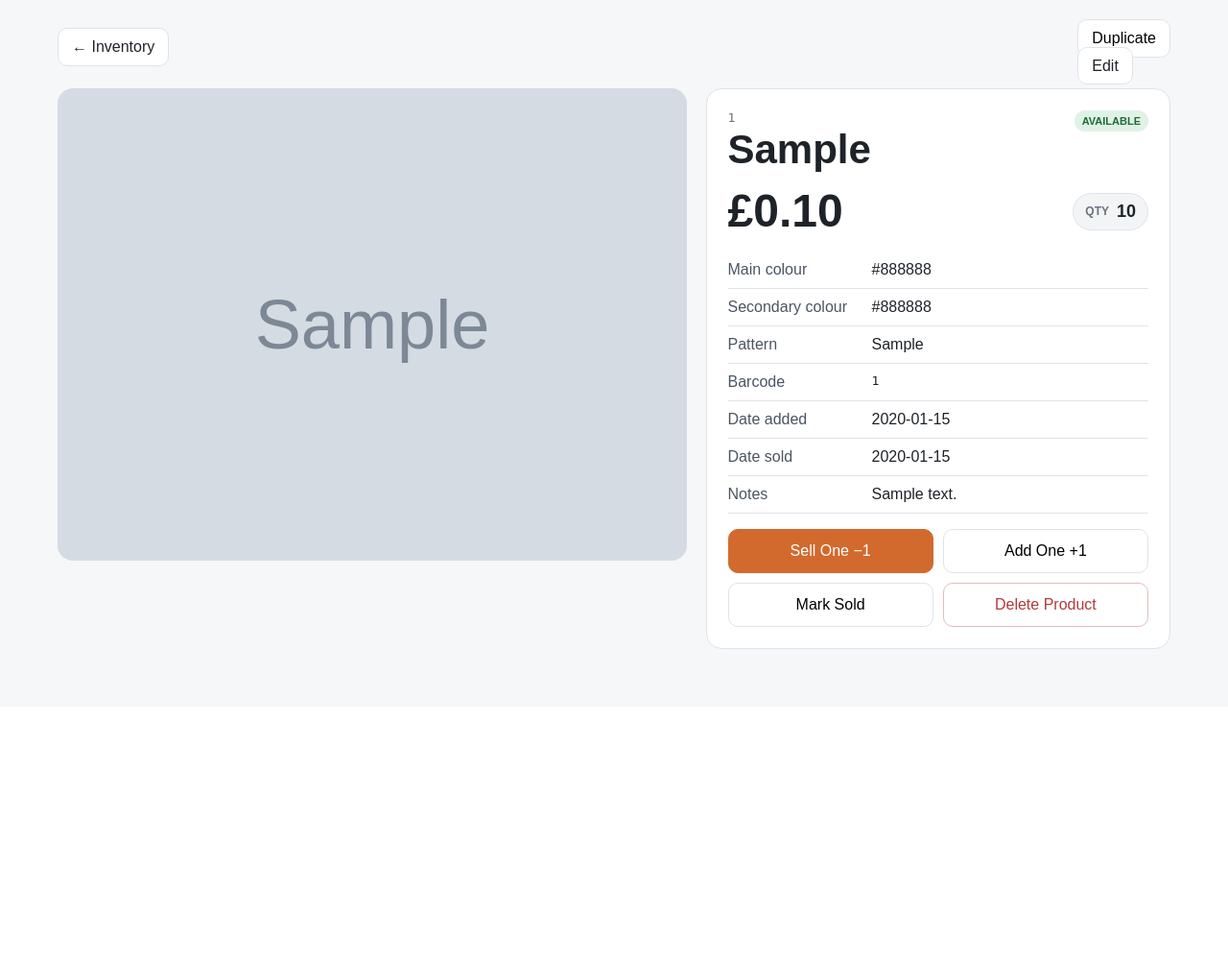
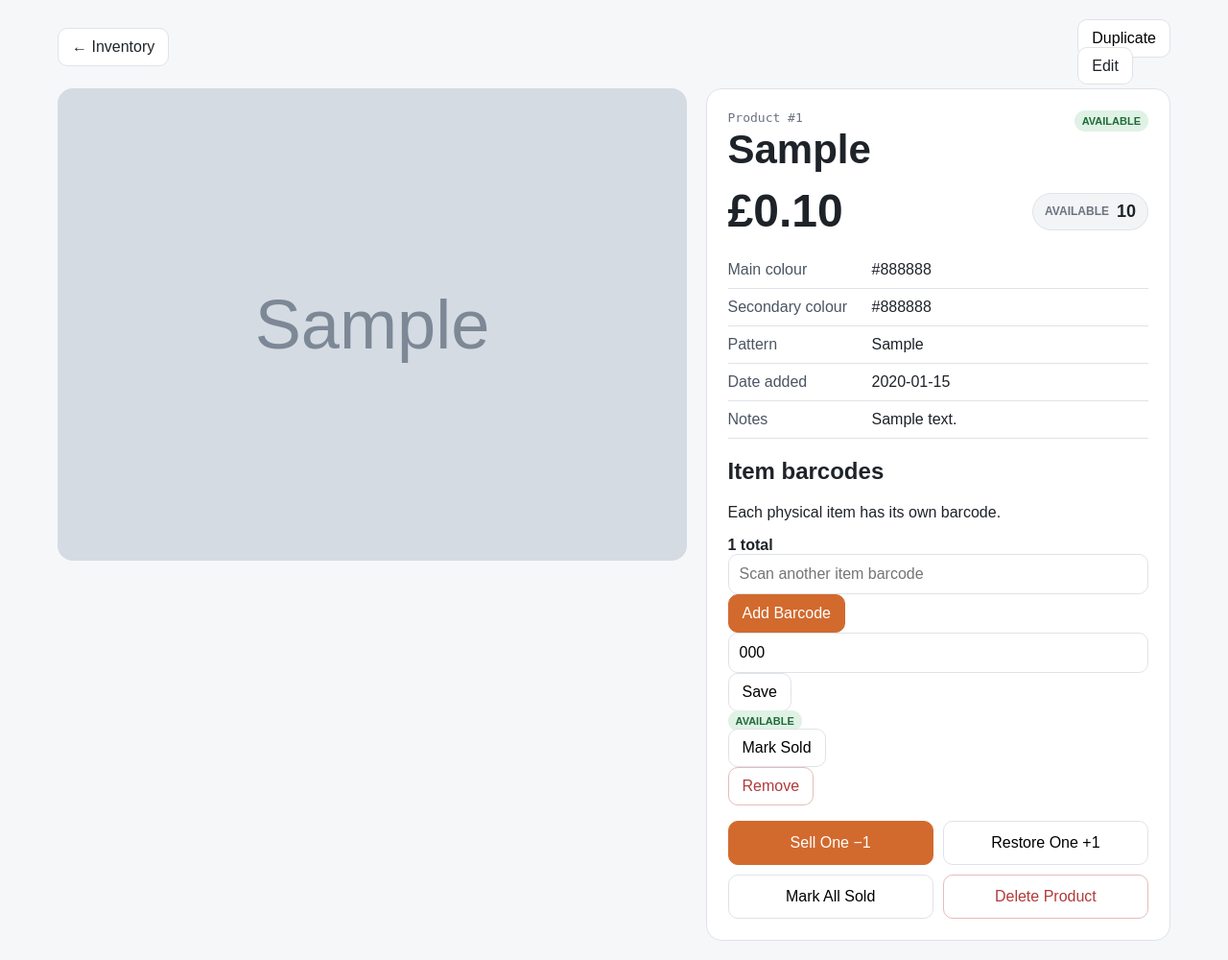
Before and after one commit to adamrfreeman644/raes-bits-and-bobbins-stock, a Flask app: page /product/1 in a window 1280 px wide. Shown: the part 64-1064 px from the top of the page at 96% size. Before the commit the page ends 740 px from the top, so only its background shows below. Run offline with Flask 3, Linux system fonts and the light colour scheme; tables that the repository leaves empty hold one stand-in row (values such as "Sample post"); grey boxes marked "Sample" are stand-in pictures.

Commit message:
Show and manage per-item barcode list

```diff
--- a/app/templates/detail.html
+++ b/app/templates/detail.html
@@ -8,56 +8,32 @@
     <a class="btn" href="{{ url_for('edit_product', product_id=product.id) }}">Edit</a>
   </div>
 </div>
-
 <div class="detail-layout">
   <section class="gallery-panel">
-    {% if photos %}
-      <div class="hero-photo"><img id="hero" src="{{ url_for('photo_file', filename=photos[0].filename) }}"></div>
-      {% if photos|length > 1 %}
-      <div class="photo-strip">
-        {% for photo in photos %}
-        <button type="button" onclick="document.getElementById('hero').src=this.firstElementChild.src"><img src="{{ url_for('photo_file', filename=photo.filename) }}"></button>
-        {% endfor %}
+    {% if photos %}<div class="hero-photo"><img id="hero" src="{{ url_for('photo_file', filename=photos[0].filename) }}"></div>{% if photos|length > 1 %}<div class="photo-strip">{% for photo in photos %}<button type="button" onclick="document.getElementById('hero').src=this.firstElementChild.src"><img src="{{ url_for('photo_file', filename=photo.filename) }}"></button>{% endfor %}</div>{% endif %}{% else %}<div class="hero-photo no-photo">No photos</div>{% endif %}
+  </section>
+  <section class="product-info">
+    <div class="product-title-row"><div><div class="product-code">Product #{{ product.id }}</div><h1>{{ product.item }}</h1></div><span class="status {{ product.status|lower }}">{{ product.status }}</span></div>
+    <div class="price-stock-row"><div class="detail-price">{{ product.price_pence|money }}</div><div class="stock-pill"><span>Available</span><strong>{{ product.quantity }}</strong></div></div>
+    <dl class="product-details"><dt>Main colour</dt><dd>{{ product.main_colour or '—' }}</dd><dt>Secondary colour</dt><dd>{{ product.secondary_colour or '—' }}</dd><dt>Pattern</dt><dd>{{ product.pattern or '—' }}</dd><dt>Date added</dt><dd>{{ product.date_added[:10] }}</dd>{% if product.notes %}<dt>Notes</dt><dd>{{ product.notes }}</dd>{% endif %}</dl>
+
+    <div class="barcode-manager">
+      <div class="barcode-manager-head"><div><h2>Item barcodes</h2><p>Each physical item has its own barcode.</p></div><strong>{{ barcodes|length }} total</strong></div>
+      <form class="barcode-add-form" method="post" action="{{ url_for('add_item_barcode', product_id=product.id) }}"><input id="addBarcode" name="barcode" autocomplete="off" placeholder="Scan another item barcode"><button class="btn primary" type="submit">Add Barcode</button></form>
+      <div class="barcode-list">
+        {% for b in barcodes %}
+        <div class="barcode-row">
+          <form class="barcode-edit-form" method="post" action="{{ url_for('edit_item_barcode', barcode_id=b.id) }}"><input name="barcode" value="{{ b.barcode }}"><button class="btn" type="submit">Save</button></form>
+          <span class="status {{ b.state|lower }}">{{ b.state }}</span>
+          <form method="post" action="{{ url_for('toggle_item_barcode', barcode_id=b.id) }}"><button class="btn" type="submit">{{ 'Mark Sold' if b.state == 'Available' else 'Restore' }}</button></form>
+          <form method="post" action="{{ url_for('delete_item_barcode', barcode_id=b.id) }}" onsubmit="return confirm('Remove this physical barcode from the product?')"><button class="btn danger" type="submit">Remove</button></form>
+        </div>
+        {% else %}<div class="empty-current">No item barcodes assigned.</div>{% endfor %}
       </div>
-      {% endif %}
-    {% else %}
-      <div class="hero-photo no-photo">No photos</div>
-    {% endif %}
-  </section>
-
-  <section class="product-info">
-    <div class="product-title-row">
-      <div>
-        <div class="product-code">{{ product.inventory_id }}</div>
-        <h1>{{ product.item }}</h1>
-      </div>
-      <span class="status {{ product.status|lower }}">{{ product.status }}</span>
     </div>
 
-    <div class="price-stock-row">
-      <div class="detail-price">{{ product.price_pence|money }}</div>
-      <div class="stock-pill"><span>Qty</span><strong>{{ product.quantity }}</strong></div>
-    </div>
-
-    <dl class="product-details">
-      <dt>Main colour</dt><dd>{{ product.main_colour or '—' }}</dd>
-      <dt>Secondary colour</dt><dd>{{ product.secondary_colour or '—' }}</dd>
-      <dt>Pattern</dt><dd>{{ product.pattern or '—' }}</dd>
-      <dt>Barcode</dt><dd class="barcode">{{ product.inventory_id }}</dd>
-      <dt>Date added</dt><dd>{{ product.date_added[:10] }}</dd>
-      {% if product.date_sold %}<dt>Date sold</dt><dd>{{ product.date_sold[:10] }}</dd>{% endif %}
-      {% if product.notes %}<dt>Notes</dt><dd>{{ product.notes }}</dd>{% endif %}
-    </dl>
-
-    <div class="stock-actions">
-      <form method="post" action="{{ url_for('sell_one', product_id=product.id) }}"><button class="btn primary action-btn" type="submit" {{ 'disabled' if product.quantity == 0 }}>Sell One −1</button></form>
-      <form method="post" action="{{ url_for('restock_one', product_id=product.id) }}"><button class="btn action-btn" type="submit">Add One +1</button></form>
-    </div>
-
-    <div class="secondary-actions">
-      <form method="post" action="{{ url_for('toggle_status', product_id=product.id) }}"><button class="btn action-btn" type="submit">{{ 'Mark Sold' if product.status == 'Available' else 'Mark Available' }}</button></form>
-      <form method="post" action="{{ url_for('delete_product', product_id=product.id) }}" onsubmit="return confirm('Delete this product permanently?')"><button class="btn danger action-btn" type="submit">Delete Product</button></form>
-    </div>
+    <div class="stock-actions"><form method="post" action="{{ url_for('sell_one', product_id=product.id) }}"><button class="btn primary action-btn" type="submit" {{ 'disabled' if product.quantity == 0 }}>Sell One −1</button></form><form method="post" action="{{ url_for('restock_one', product_id=product.id) }}"><button class="btn action-btn" type="submit">Restore One +1</button></form></div>
+    <div class="secondary-actions"><form method="post" action="{{ url_for('toggle_status', product_id=product.id) }}"><button class="btn action-btn" type="submit">{{ 'Mark All Sold' if product.status == 'Available' else 'Restore All' }}</button></form><form method="post" action="{{ url_for('delete_product', product_id=product.id) }}" onsubmit="return confirm('Delete this product permanently?')"><button class="btn danger action-btn" type="submit">Delete Product</button></form></div>
   </section>
 </div>
 {% endblock %}
```
